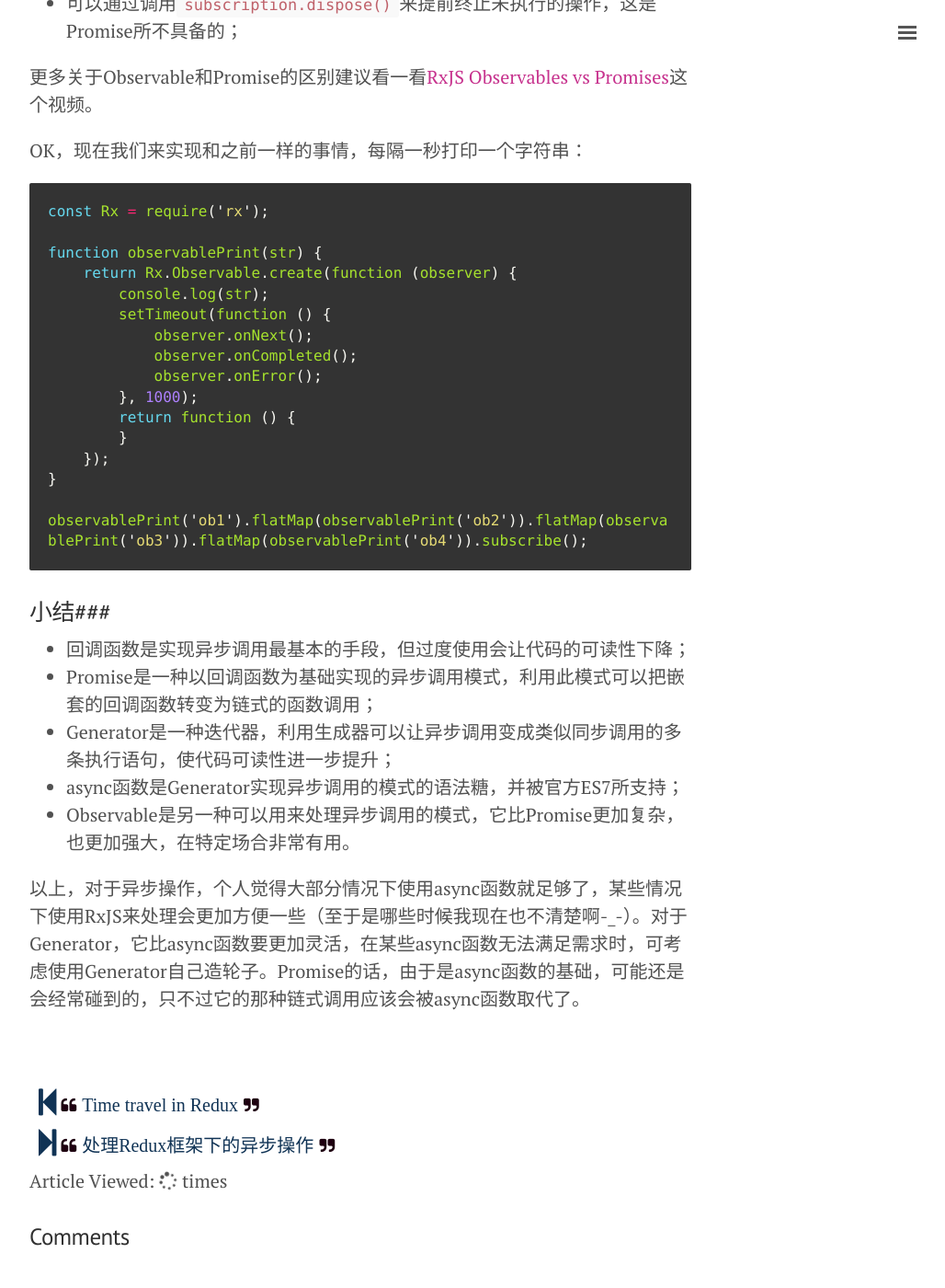
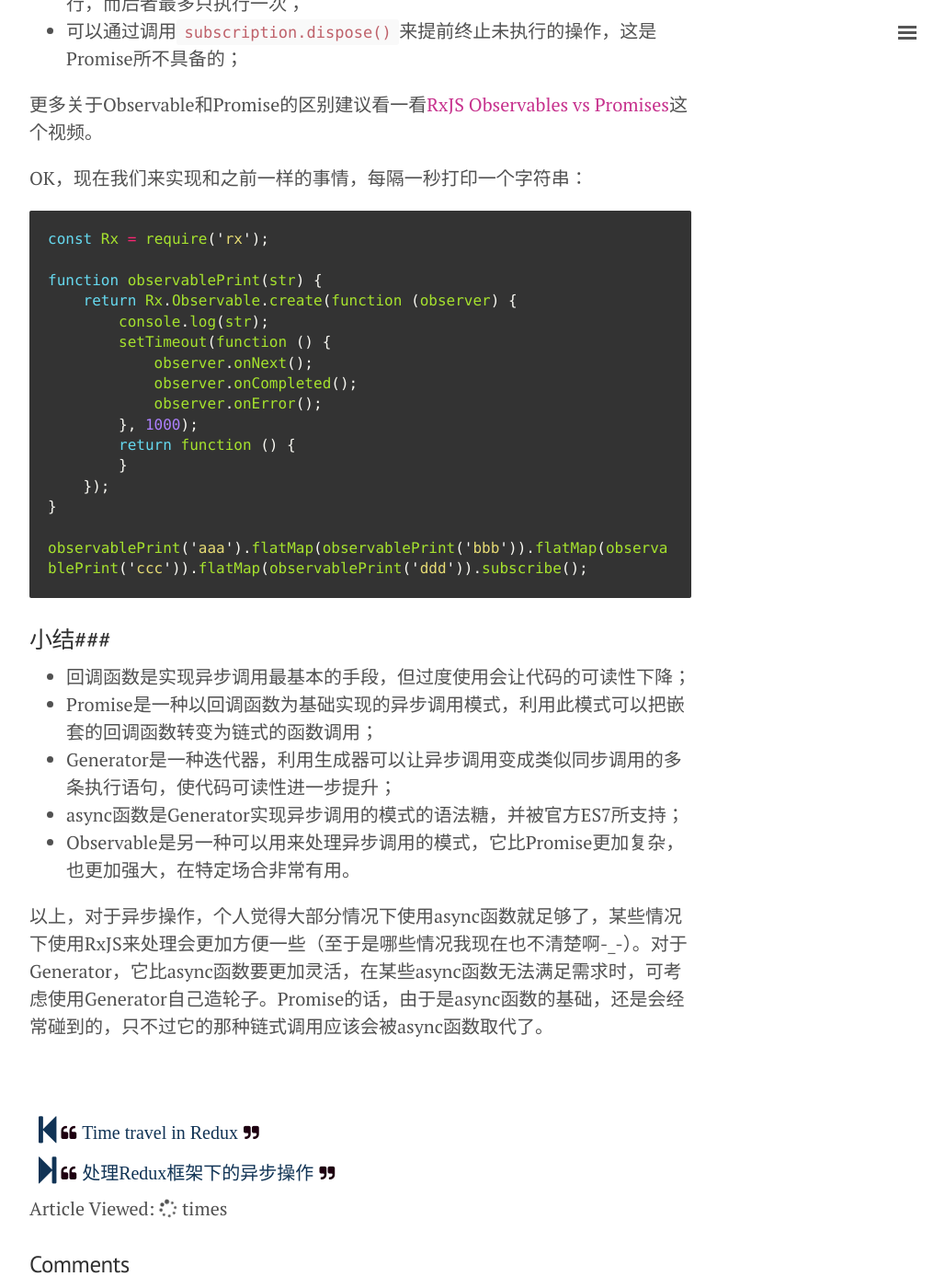
Before and after one commit to cuyu/cuyu.github.io, a Jekyll site: the page built from _posts/2017-05-09-处理Javascript中的异步操作.md, in a window 1280 px wide and 1400 px high, scrolled down 7815 px. Shown: the whole window at 92% size, without its empty margins (248-1276 px from the left). Built offline with Jekyll 4.4.1, drawn with Linux system fonts in a browser that asks for light colours; nearby versions of some CDN libraries; comment, search, counter and statistics services are not loaded; before the commit the page ends 9185 px from its top, so only the background shows below that.

Commit message:
Update post

````diff
--- a/_posts/2017-05-09-处理Javascript中的异步操作.md
+++ b/_posts/2017-05-09-处理Javascript中的异步操作.md
@@ -201,7 +201,7 @@
 
 ### Observable (RxJS)###
 
-和Promise类似，Observable是另一种异步操作处理的模式，而[RXJS](https://github.com/Reactive-Extensions/RxJS)则是Observable的Javascript实现，并且集成了许多常用的功能。
+和Promise类似，Observable是另一种异步操作处理的模式，而[RxJS](https://github.com/Reactive-Extensions/RxJS)则是Observable的Javascript实现，并且集成了许多常用的功能。
 
 同样以官方的例子为基础稍作修改：
 
@@ -261,7 +261,7 @@
     });
 }
 
-observablePrint('ob1').flatMap(observablePrint('ob2')).flatMap(observablePrint('ob3')).flatMap(observablePrint('ob4')).subscribe();
+observablePrint('aaa').flatMap(observablePrint('bbb')).flatMap(observablePrint('ccc')).flatMap(observablePrint('ddd')).subscribe();
 ```
 
 ### 小结###
@@ -272,4 +272,4 @@
 - async函数是Generator实现异步调用的模式的语法糖，并被官方ES7所支持；
 - Observable是另一种可以用来处理异步调用的模式，它比Promise更加复杂，也更加强大，在特定场合非常有用。
 
-以上，对于异步操作，个人觉得大部分情况下使用async函数就足够了，某些情况下使用RxJS来处理会更加方便一些（至于是哪些时候我现在也不清楚啊-_-）。对于Generator，它比async函数要更加灵活，在某些async函数无法满足需求时，可考虑使用Generator自己造轮子。Promise的话，由于是async函数的基础，可能还是会经常碰到的，只不过它的那种链式调用应该会被async函数取代了。
+以上，对于异步操作，个人觉得大部分情况下使用async函数就足够了，某些情况下使用RxJS来处理会更加方便一些（至于是哪些情况我现在也不清楚啊-_-）。对于Generator，它比async函数要更加灵活，在某些async函数无法满足需求时，可考虑使用Generator自己造轮子。Promise的话，由于是async函数的基础，还是会经常碰到的，只不过它的那种链式调用应该会被async函数取代了。
````
Also changed, not shown: other parts of _posts/2017-05-09-处理Javascript中的异步操作.md (+1 -1 lines).
